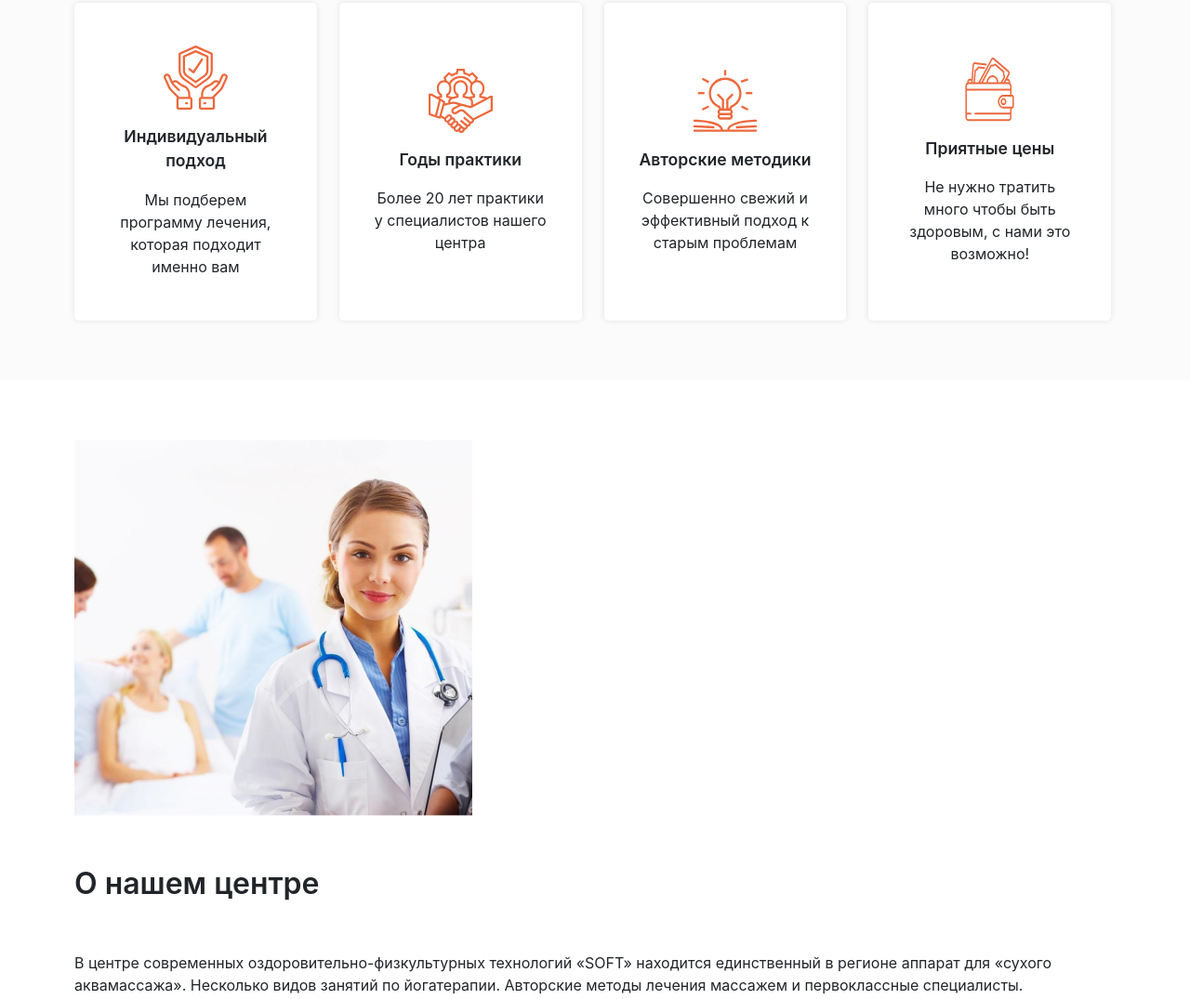
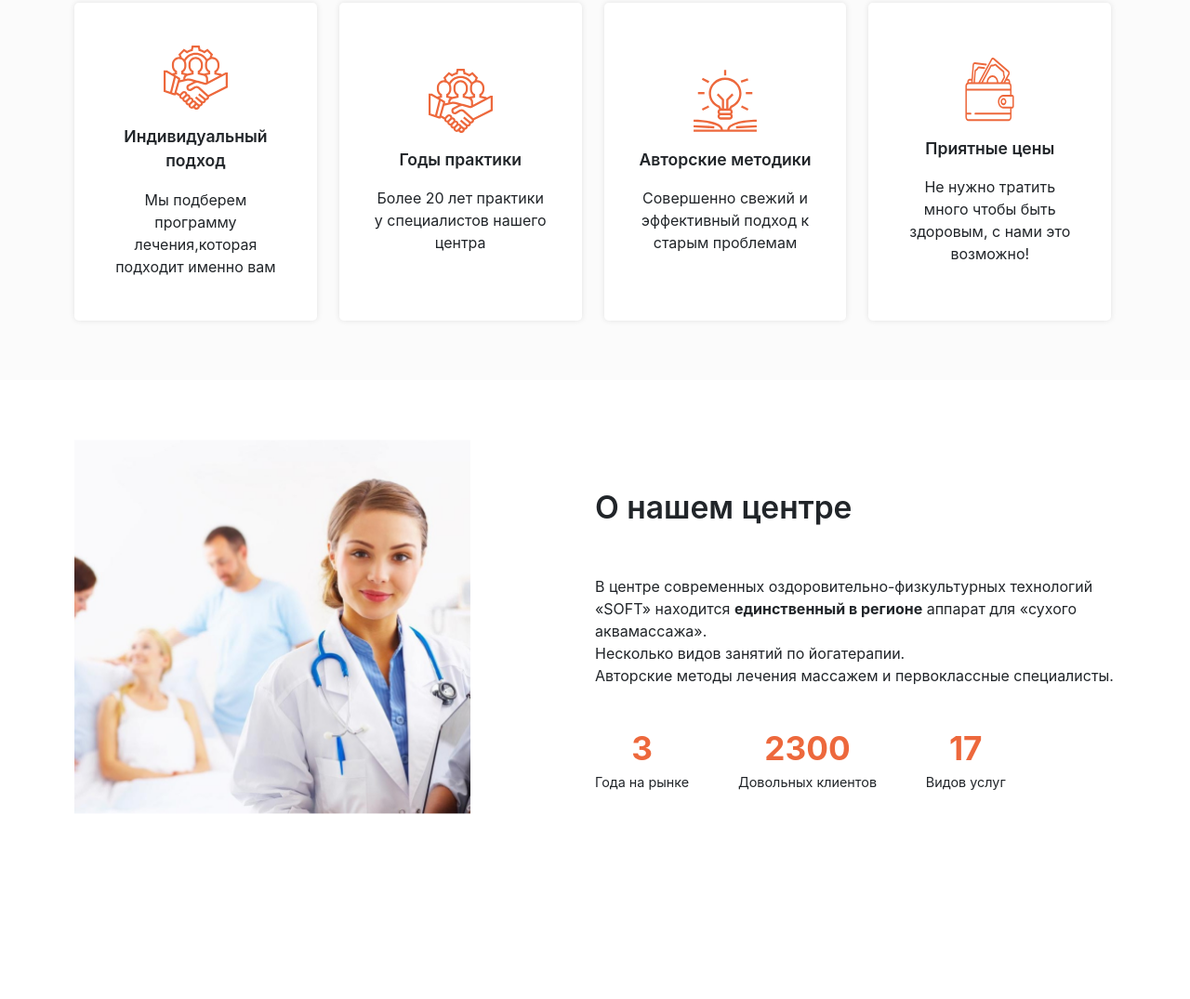
Before and after one commit to danilbakshaev/soft-clinic, a website: page app/index.html in a window 1280 px wide. Shown: the part 1587-2662 px from the top of the page at 93% size. After the commit the page ends 2527 px from the top, so only its background shows below. Drawn offline with Linux system fonts and the light colour scheme.

Commit message:
Блок "о нашем центре"
Добавил стили, нужно проверить на ошибки

```diff
--- a/app/index.html
+++ b/app/index.html
@@ -104,10 +104,10 @@
 					<li>Теории «Мышечных цепей»</li>
 				</ul>
 			</div>
-			<dib class="block_two">
+			<div class="block_two">
 				<!-- <img src="/img/founder_center/Vector.svg" alt=""> -->
 				<img src="/img/founder_center/фото.png" alt="">
-			</dib>
+			</div>
 		</div>
 	</section>
 
@@ -119,15 +119,15 @@
 		<div class="centerWrap">
 			<div class="items flex">
 				<div class="item flex flex-just_center text-centr flex-direction_column">
+					<div class="cont">
+						<img src="img/why_are_we/team (1).svg" alt="">
+					</div>
+						<div class="tbc flex-align_center">
+							<span>Индивидуальный подход</span>
+						</div>
 						<div class="cont">
-							<img src="img/why_are_we/033   Insurance.svg" alt="">
+							<p>Мы подберем программу лечения,которая подходит именно вам</p>
 						</div>
-							<div class="tbc flex-align_center">
-								<span>Индивидуальный подход</span>
-							</div>
-							<div class="cont">
-								<p>Мы подберем программу лечения, которая подходит именно вам</p>
-							</div>
 				</div>
 				<div class="item flex flex-just_center text-centr flex-direction_column">
 						<div class="cont">
@@ -168,32 +168,34 @@
 	</section>
 
 
-	<!-- Блок о нашем центре -->
+	<!-- Блок "о нашем центре" -->
 	<section class="about_our_center mrg-section">
-		<div class="centerWrap">
-			<div>
+		<div class="flex centerWrap">
+			<div class="block1">
 				<img src="img/about our center/ginekolog.png" alt="">
 			</div>
-			<div>
+			<div class="block2">
 				<h2>О нашем центре</h2>
 				<p>
 					В центре современных оздоровительно-физкультурных технологий «SOFT»
-					находится единственный в регионе аппарат для «сухого аквамассажа».
+					находится <b>единственный в регионе</b> аппарат для «сухого аквамассажа».
+					<br>
 					Несколько видов занятий по йогатерапии.
+					<br>
 					Авторские методы лечения массажем и первоклассные специалисты.
 				</p>
-				<div>
-					<div>
-						<span>3</span>
-						<span>Года на рынке</span>
+				<div class="flex">
+					<div class="flex flex-direction_column text-centr">
+						<span class="score">3</span>
+						<span class="sentence">Года на рынке</span>
 					</div>
-					<div>
-						<span>2300</span>
-						<span>Довольных клиентов</span>
+					<div class="indent flex flex-direction_column text-centr">
+						<span class="score">2300</span>
+						<span class="sentence">Довольных клиентов</span>
 					</div>
-					<div>
-						<span>17</span>
-						<span>Видов услуг</span>
+					<div class="flex flex-direction_column text-centr">
+						<span class="score">17</span>
+						<span class="sentence">Видов услуг</span>
 					</div>
 				</div>
 			</div>
--- a/app/sass/main.sass
+++ b/app/sass/main.sass
@@ -178,3 +178,36 @@ h5
 			font-weight: 400
 			font-size: 1rem
 			line-height: 1.5rem
+
+
+
+//  блок "о нашем центре"
+.about_our_center
+	.block1
+		width: 50%
+	img
+		max-width: 26.7rem
+		max-height: 25.2rem
+	.block2
+		width: 50%
+	.indent
+		margin: 0 3.3rem
+	p
+		margin: 2.5rem 0
+		font-weight: 400
+		font-size: 1rem
+		// line-height: 1.5rem
+		// width: 30.6rem
+	h2
+		font-weight: 600
+		font-size: 2.1rem
+		// line-height: 3.2rem
+	.score
+		color: $Orange
+		font-weight: 700
+		font-size: 2.2rem
+		// line-height: 1.5rem
+	.sentence
+		font-weight: 400
+		font-size: 0.9rem
+		// line-height: 1.5rem
```
Also changed, not shown: app/css/styles.min.css.
